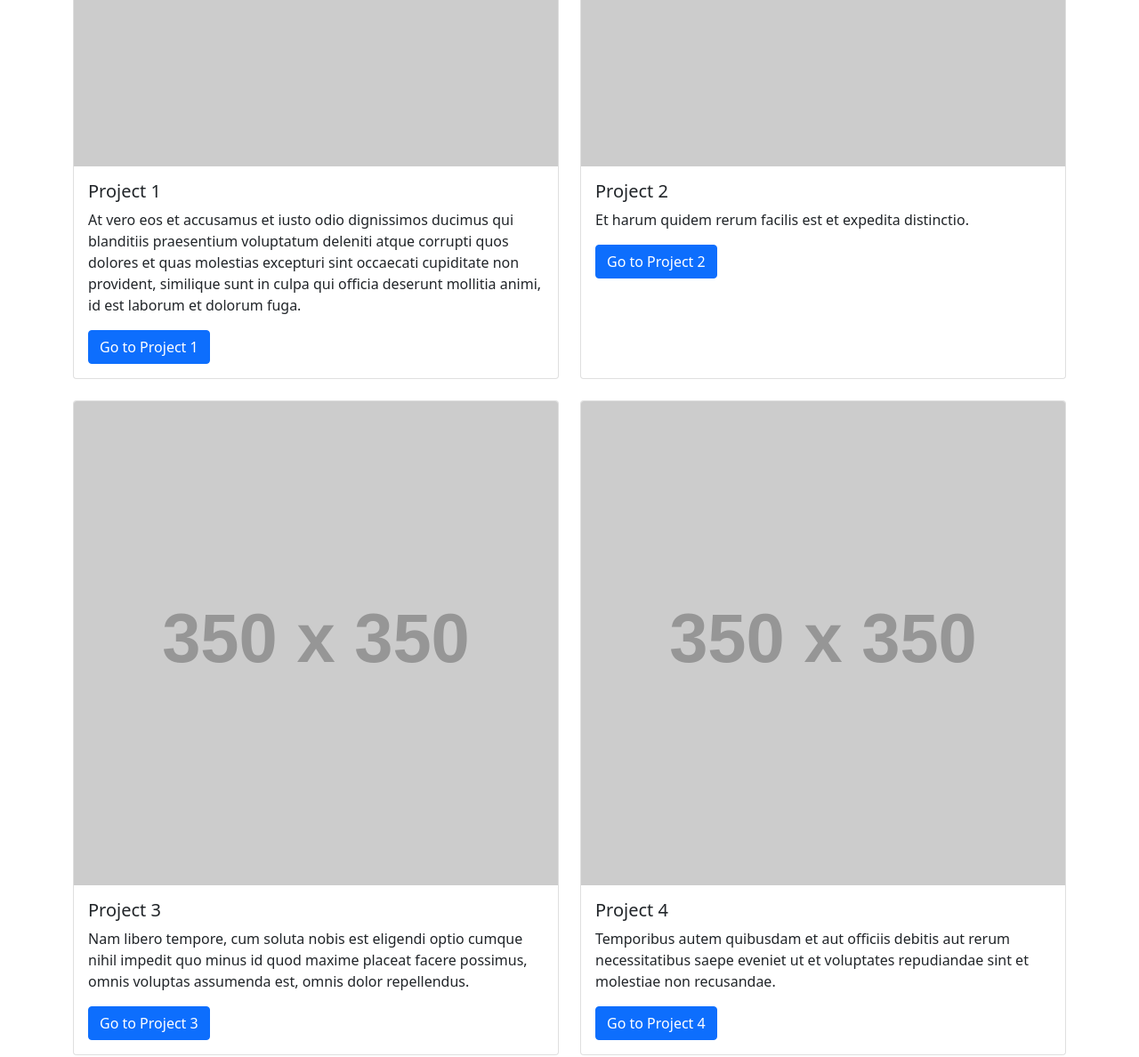
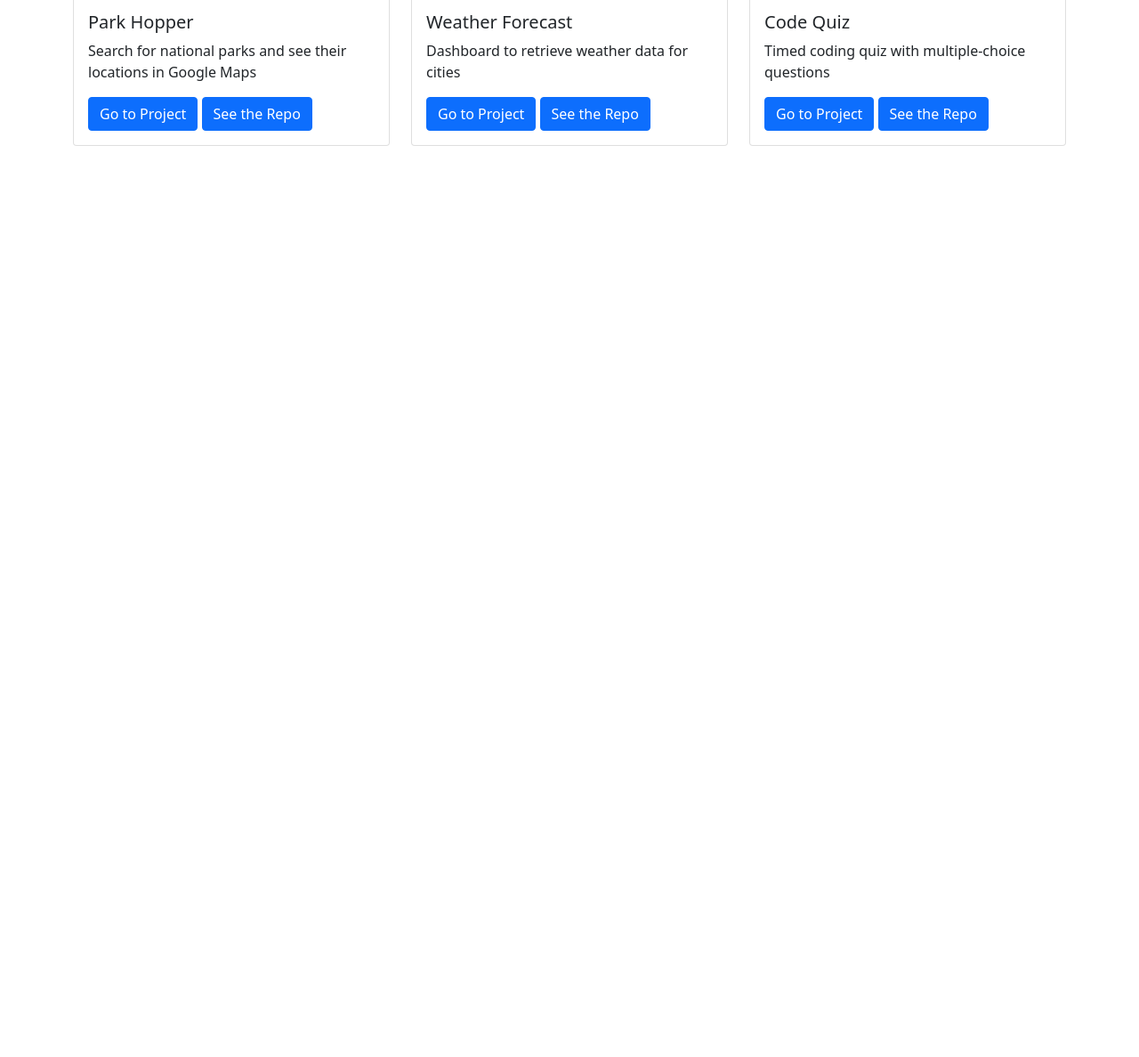
Before and after one commit to danielryangreen/portfolio, a plain HTML site: page portfolio.html in a window 1280 px wide. Shown: the part 495-1683 px from the top of the page at 89% size. After the commit the page ends 800 px from the top, so only its background shows below. Drawn offline with nearby package versions, Linux system fonts and the light colour scheme; placeholder pictures from the web are drawn by us.

Commit message:
Add project links to portfolio page

```diff
--- a/portfolio.html
+++ b/portfolio.html
@@ -40,15 +40,16 @@
       <h1>Portfolio</h1>
       <hr>
 
-      <!-- Sizing the cards by using the grid with the row-cols class. Starts out stacked and becomes horizontal with 2 cards per row at the medium breakpoint. The advantage of this method is that the gutter class in the row provides top margin that is responsive. I could not get vertical gutter or margin between rows of cards to work responsively using the standard row and column grid layout. -->
-      <div class="row row-cols-1 row-cols-md-2 g-4">
+      <!-- Sizing the cards by using the grid with the row-cols class. Starts out stacked and becomes horizontal with 2 cards per row at the medium breakpoint and 3 cards per row at the large breakpoint. The advantage of this method is that the gutter class in the row provides top margin that is responsive. I could not get vertical gutter or margin between rows of cards to work responsively using the standard row and column grid layout. -->
+      <div class="row row-cols-1 row-cols-md-2 row-cols-lg-3 g-4">
         <div class="col">
           <article class="card h-100">
             <img src="https://via.placeholder.com/350.png" class="card-img-top" alt="Placeholder image">
             <div class="card-body">
-              <h5 class="card-title">Project 1</h5>
-              <p class="card-text">At vero eos et accusamus et iusto odio dignissimos ducimus qui blanditiis praesentium voluptatum deleniti atque corrupti quos dolores et quas molestias excepturi sint occaecati cupiditate non provident, similique sunt in culpa qui officia deserunt mollitia animi, id est laborum et dolorum fuga.</p>
-              <a href="#" class="btn btn-primary">Go to Project 1</a>
+              <h5 class="card-title">Park Hopper</h5>
+              <p class="card-text">Search for national parks and see their locations in Google Maps</p>
+              <a target="_blank" href="https://davidsackett14.github.io/TrailHelperSite/" class="btn btn-primary">Go to Project</a>
+              <a target="_blank" href="https://github.com/davidsackett14/TrailHelperSite" class="btn btn-primary">See the Repo</a>
             </div>
           </article>
         </div>
@@ -56,9 +57,10 @@
           <article class="card h-100">
             <img src="https://via.placeholder.com/350.png" class="card-img-top" alt="Placeholder image">
             <div class="card-body">
-              <h5 class="card-title">Project 2</h5>
-              <p class="card-text">Et harum quidem rerum facilis est et expedita distinctio.</p>
-              <a href="#" class="btn btn-primary">Go to Project 2</a>
+              <h5 class="card-title">Weather Forecast</h5>
+              <p class="card-text">Dashboard to retrieve weather data for cities</p>
+              <a target="_blank" href="https://danielryangreen.github.io/weather-forecast/" class="btn btn-primary">Go to Project</a>
+              <a target="_blank" href="https://github.com/danielryangreen/weather-forecast" class="btn btn-primary">See the Repo</a>
             </div>
           </article>
         </div>
@@ -66,29 +68,10 @@
           <article class="card h-100">
             <img src="https://via.placeholder.com/350.png" class="card-img-top" alt="Placeholder image">
             <div class="card-body">
-              <h5 class="card-title">Project 3</h5>
-              <p class="card-text">Nam libero tempore, cum soluta nobis est eligendi optio cumque nihil impedit quo minus id quod maxime placeat facere possimus, omnis voluptas assumenda est, omnis dolor repellendus.</p>
-              <a href="#" class="btn btn-primary">Go to Project 3</a>
-            </div>
-          </article>
-        </div>
-        <div class="col">
-          <article class="card h-100">
-            <img src="https://via.placeholder.com/350.png" class="card-img-top" alt="Placeholder image">
-            <div class="card-body">
-              <h5 class="card-title">Project 4</h5>
-              <p class="card-text">Temporibus autem quibusdam et aut officiis debitis aut rerum necessitatibus saepe eveniet ut et voluptates repudiandae sint et molestiae non recusandae.</p>
-              <a href="#" class="btn btn-primary">Go to Project 4</a>
-            </div>
-          </article>
-        </div>
-        <div class="col">
-          <article class="card h-100">
-            <img src="https://via.placeholder.com/350.png" class="card-img-top" alt="Placeholder image">
-            <div class="card-body">
-              <h5 class="card-title">Project 5</h5>
-              <p class="card-text">Itaque earum rerum hic tenetur a sapiente delectus, ut aut reiciendis voluptatibus maiores alias consequatur aut perferendis doloribus asperiores repellat.</p>
-              <a href="#" class="btn btn-primary">Go to Project 5</a>
+              <h5 class="card-title">Code Quiz</h5>
+              <p class="card-text">Timed coding quiz with multiple-choice questions</p>
+              <a target="_blank" href="https://danielryangreen.github.io/code-quiz/" class="btn btn-primary">Go to Project</a>
+              <a target="_blank" href="https://github.com/danielryangreen/code-quiz" class="btn btn-primary">See the Repo</a>
             </div>
           </article>
         </div>
```
Also changed, not shown: contact.html (+2 -2 lines).
